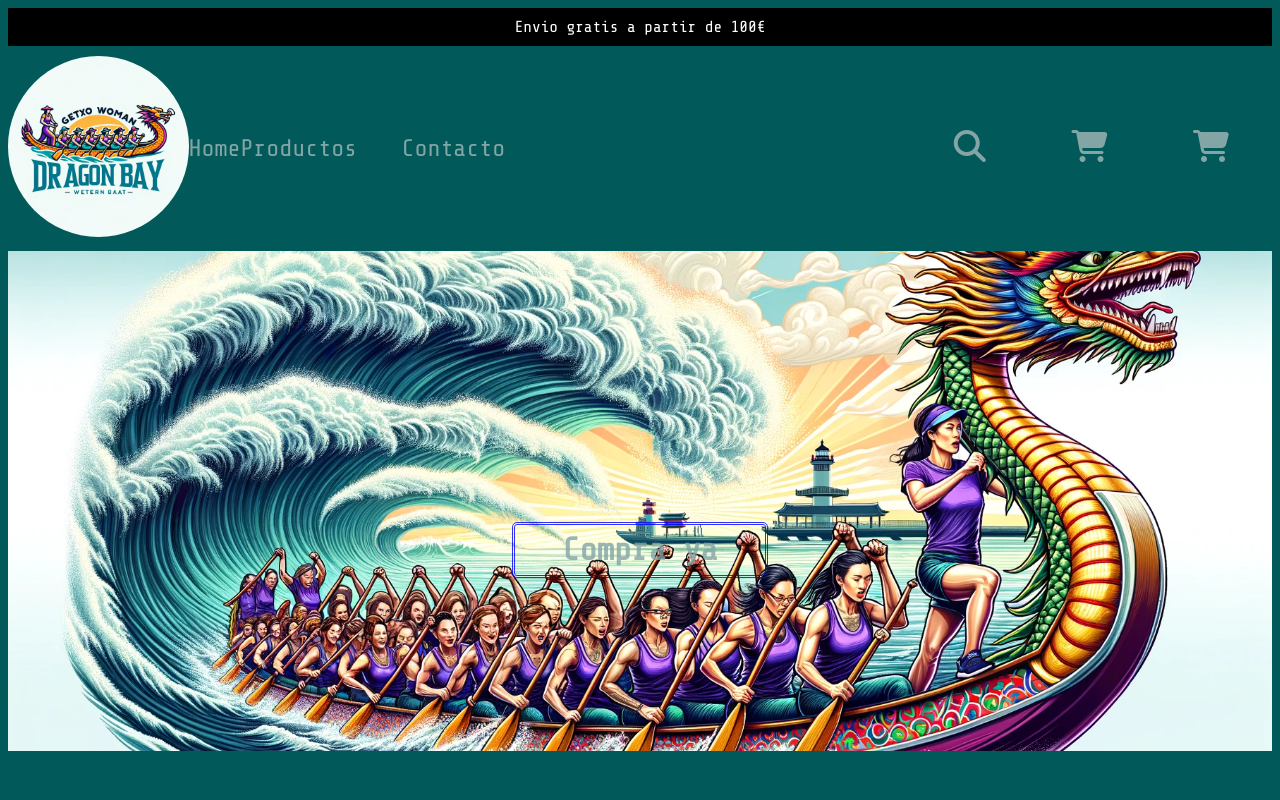
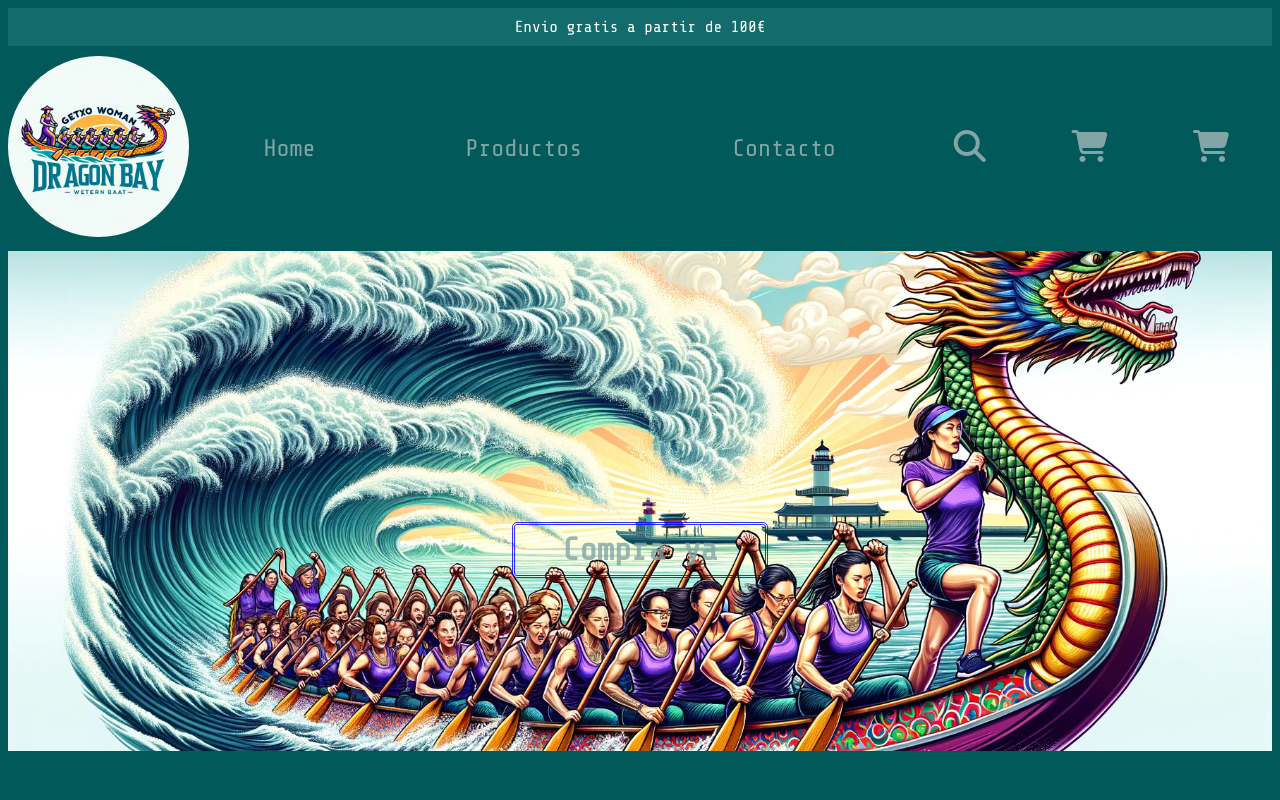
Before and after one commit to andonialvarez/DRAGON-BOAT, a plain HTML site: page index.html in a window 1280 px wide. Shown: the top 800 px of the page. Drawn offline with nearby package versions, Linux system fonts and the light colour scheme.

Commit message:
Ultimos avances

```diff
--- a/index.html
+++ b/index.html
@@ -162,7 +162,7 @@
 
     </div>
 
-    <div class="contacto">
+    <div class="contacto_footer">
         <div class="titulo">Contacta con nosotros</div>
         <div class="email">
             <input type="text" id="" placeholder="Introduce tu email">
--- a/styles/styles.css
+++ b/styles/styles.css
@@ -13,7 +13,7 @@ body {
 }
 
 .send_banner {
-    background-color: black;
+    background-color: var(--color-secundario);
     color: white;
     display: flex;
     justify-content: center;
@@ -31,9 +31,10 @@ body {
 .topper > .center_column {
     display: flex;
     justify-content: space-around;
-    margin-right: 50%;
+    width: 100%;
     align-items: center;
     font-size: 1.5rem;
+    margin-left: auto;
 }
 .topper > .left_column img {
 
@@ -148,14 +149,14 @@ body {
     font-size: 1rem;
 }
 
-.contacto {
+.contacto_footer {
     display: flex;
     justify-items: center;
     flex-direction: column;
     margin: auto;
 
 }
-.contacto > .titulo {
+.contacto_footer > .titulo {
     font-size: 3rem;
     margin-bottom: 20px;
 }
```
